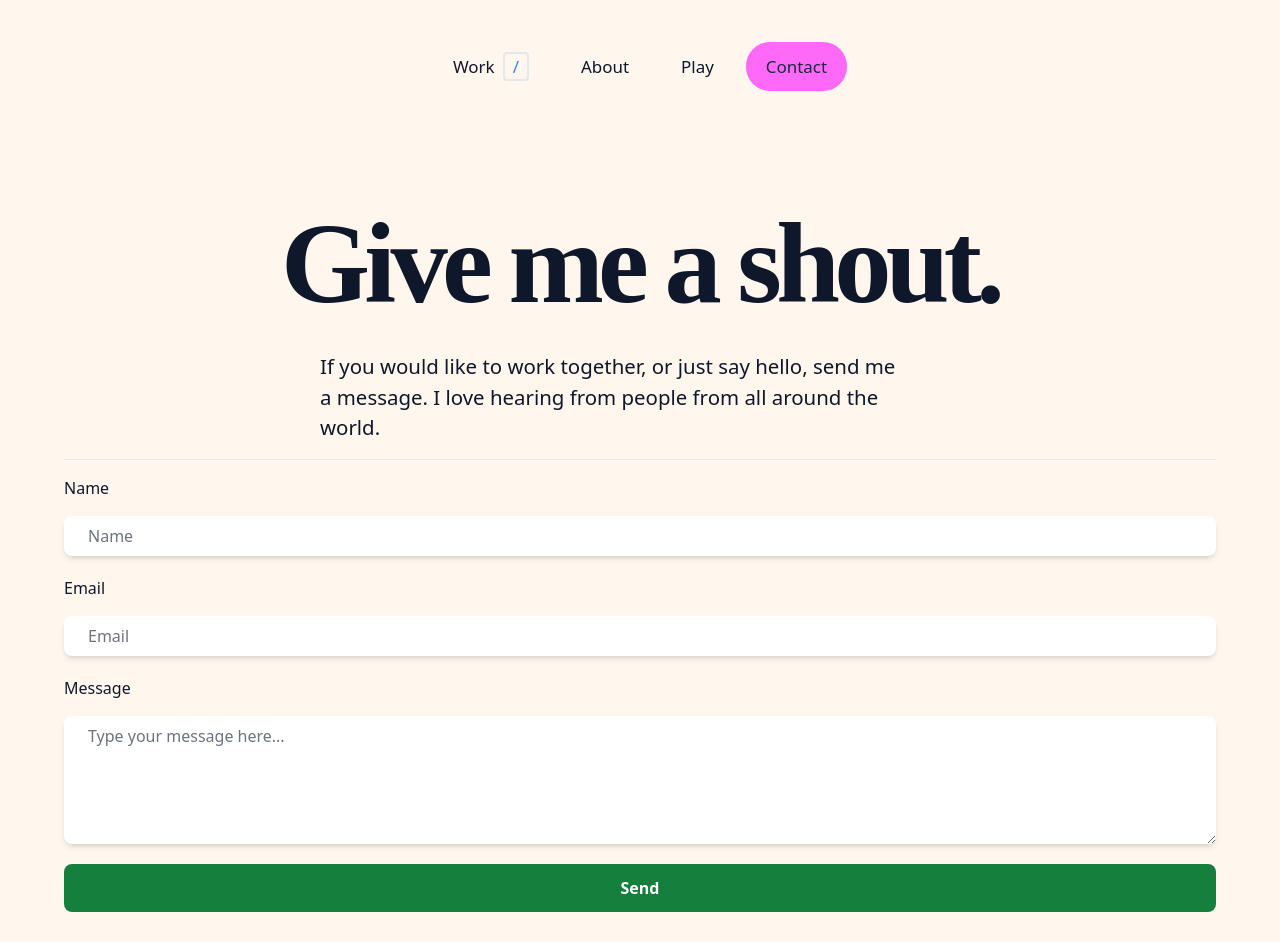
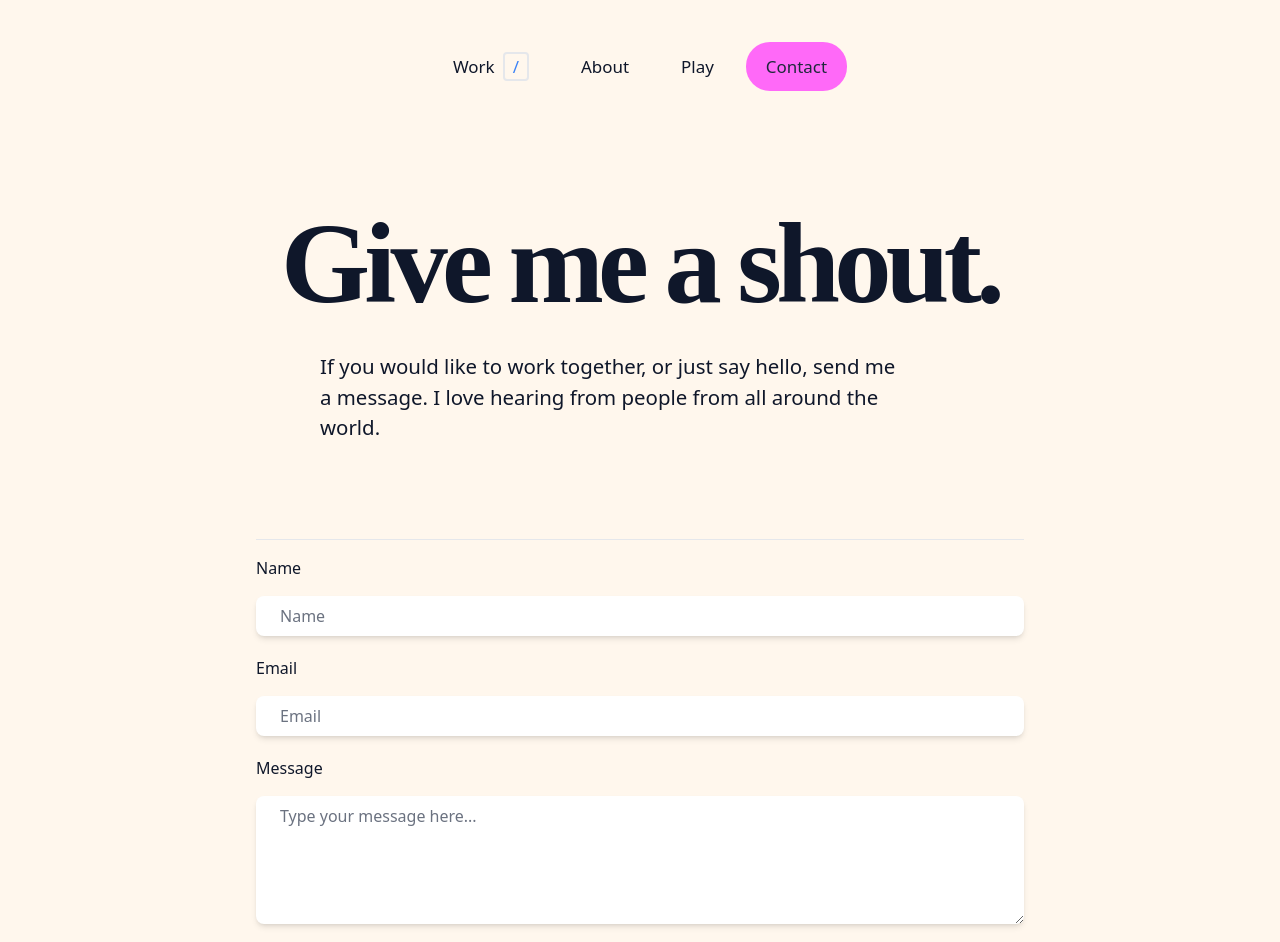
Before and after one commit to vnn8248/code-nguyen, a Next.js app: page /contact in a window 1280 px wide. Shown: the top 942 px of the page. Built offline with nearby package versions, Linux system fonts and the light colour scheme.

Commit message:
Add styling

```diff
--- a/app/components/ContactForm.js
+++ b/app/components/ContactForm.js
@@ -22,13 +22,13 @@ const ContactForm = () => {
         const res = await fetch('api/contact', {
             method: 'POST',
             headers: {
-        'Content-type': 'application/json',
+                'Content-type': 'application/json'
             },
             body: JSON.stringify({
                 name,
                 email,
-        message,
-      }),
+                message
+            })
         });
 
         const { msg, success } = await res.json();
@@ -43,19 +43,14 @@ const ContactForm = () => {
             toast.success('Message sent. Cheers!');
         } else {
             setSubmitting(false);
-      toast.error(
-        "Something went wrong. Sorry about that. Give it a try later. I'm on it."
-      );
+            toast.error("Something went wrong. Sorry about that. Give it a try later. I'm on it.");
             console.log('Errors', error);
         }
     };
 
     return (
-    <div>
-      <form
-        onSubmit={handleSubmit}
-        className="py-4 mt-4 border-t flex flex-col gap-5"
-      >
+        <div className="max-w-screen-md mx-auto my-24">
+            <form onSubmit={handleSubmit} className="py-4 mt-4 border-t flex flex-col gap-5">
                 <div>
                     <label htmlFor="name">Name</label>
                     <div className="bg-slate-100 flex flex-col">
@@ -124,10 +119,7 @@ const ContactForm = () => {
                         className="h-32 form-textarea shadow-md px-6 py-2 rounded-lg border-none border-[#fff]"
                     ></textarea>
                 </div>
-        <button
-          className="bg-green-700 p-3 text-white font-bold submit"
-          type="submit"
-        >
+                <button className="bg-green-700 p-3 text-white font-bold submit" type="submit">
                     {submitting ? <Spinner /> : 'Send'}
                 </button>
             </form>
```
Lines whose indentation alone changed are shown as unchanged.
